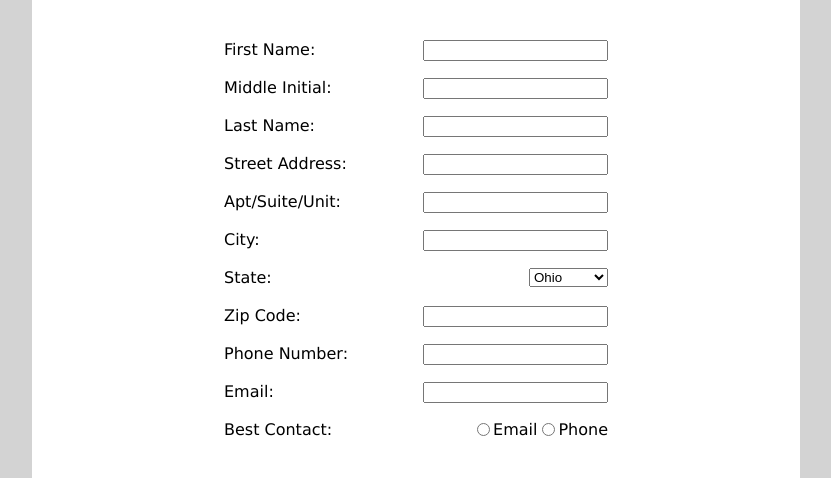
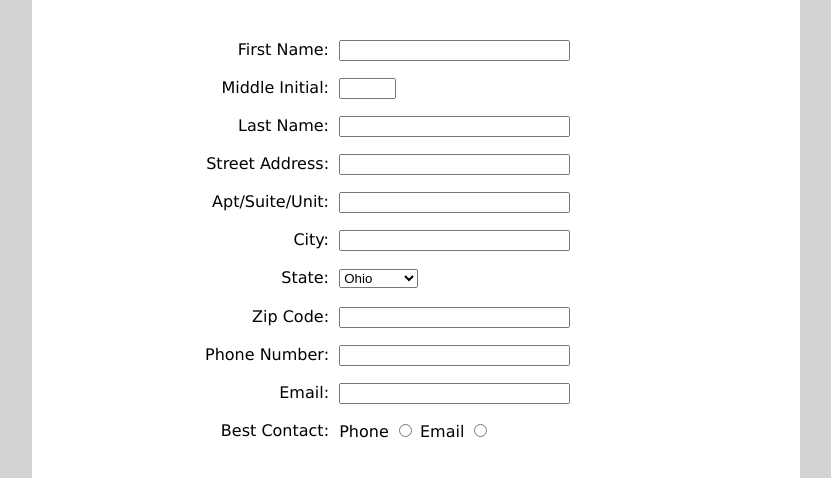
Before and after one commit to dmaddx/dmaddx.github.io, a plain HTML site: page Register.html in a window 1280 px wide. Shown: the part 322-800 px from the top of the page, without its empty margins (224-1055 px from the left). Drawn offline with Linux system fonts and the light colour scheme.

Commit message:
Website Updates

```diff
--- a/AboutWellness.css
+++ b/AboutWellness.css
@@ -117,7 +117,15 @@ input[type=checkbox] { transform: scale(1.5);
   width: 60%;
   padding: 0px;
 }
-
+.userInfoColumn1{
+	float: left;
+	width: 40%;
+	text-align: right;
+}
+.userInfoColumn2{
+	float: left;
+	width: 30%;
+}
 .columnCart1 {
   float: left;
   width: 25%;
--- a/Register.html
+++ b/Register.html
@@ -5,8 +5,8 @@
 <title>About Wellness</title>
 <meta charset="utf-8">
 <link rel="stylesheet" type="text/css" href="AboutWellness.css" media="screen">
-<link rel="stylesheet" type="text/css" href="Register.css" media="screen">
-<!--<link rel="stylesheet" type="text/css" href="rankupprinter.css" media="print">-->
+<!--<link rel="stylesheet" type="text/css" href="Register.css" media="screen">-->
+
 </head>
 <body>
 <header>
@@ -18,23 +18,23 @@
 <h2>Welcome to About Wellness Ohio Register - Personal Information</h2>
 <br>
 <div>
-			<form>
-				<label for="txtFirstName">First Name:</label> <input type="text" id="txtFirstName" name="txtFirstName"><br><br>
-				<label for="txtMI">Middle Initial:</label> <input type="text" id="txtMI" name="txtMI"><br><br>
-				<label for="txtLastName">Last Name:</label> <input type="text" id="txtLastName" name="txtLastName"><br><br>
-				<label for="txtStreet">Street Address:</label> <input type="text" id="txtStreet" name="txtStreet"><br><br>
-				<label for="txtUnit">Apt/Suite/Unit:</label> <input type="text" id="txtUnit" name="txtUnit"><br><br>
-				<label for="txtCity">City:</label> <input type="text" id="txtCity" name="txtCity"><br><br>
-				<label for="selectState">State:</label>
+			<form action="confirmRegister.php" method="post">
+				<label for="txtFirstName" class="userInfoColumn1">First Name:&nbsp&nbsp</label> <input type="text" id="txtFirstName" name="txtFirstName" class="userInfoColumn2"><br><br>
+				<label for="txtMI" class="userInfoColumn1">Middle Initial:&nbsp&nbsp</label> <span class="userInfoColumn2"><input type="text" id="txtMI" name="txtMI" maxlength="4" size="4"></span><br><br>
+				<label for="txtLastName" class="userInfoColumn1">Last Name:&nbsp&nbsp</label> <input type="text" id="txtLastName" name="txtLastName" class="userInfoColumn2"><br><br>
+				<label for="txtStreet" class="userInfoColumn1">Street Address:&nbsp&nbsp</label> <input type="text" id="txtStreet" name="txtStreet" class="userInfoColumn2"><br><br>
+				<label for="txtUnit" class="userInfoColumn1">Apt/Suite/Unit:&nbsp&nbsp</label> <input type="text" id="txtUnit" name="txtUnit" class="userInfoColumn2"><br><br>
+				<label for="txtCity" class="userInfoColumn1">City:&nbsp&nbsp</label> <input type="text" id="txtCity" name="txtCity" class="userInfoColumn2"><br><br>
+				<label for="selectState" class="userInfoColumn1">State:&nbsp&nbsp</label>
 				<select id="selectState">
 					<option value="Ohio">Ohio</option>
 					<option value="Texas">Texas</option>
 					<option value="California">California</option>
 				</select><br><br>
-				<label for="txtZipCode">Zip Code:</label> <input type="text" id="txtZipCode" name="txtZipCode"><br><br>
-				<label for="txtPhone">Phone Number:</label> <input type="phone" id="txtPhone" name="txtPhone"><br><br>
-				<label for="txtEmail">Email:</label> <input type="email" id="txtEmail" name="txtEmail"><br><br>
-				<label for="radioContact">Best Contact:</label>
+				<label for="txtZipCode" class="userInfoColumn1">Zip Code:&nbsp&nbsp</label> <input type="text" id="txtZipCode" name="txtZipCode" class="userInfoColumn2"><br><br>
+				<label for="txtPhone" class="userInfoColumn1">Phone Number:&nbsp&nbsp</label> <input type="phone" id="txtPhone" name="txtPhone" class="userInfoColumn2"><br><br>
+				<label for="txtEmail" class="userInfoColumn1">Email:&nbsp&nbsp</label> <input type="email" id="txtEmail" name="txtEmail" class="userInfoColumn2"><br><br>
+				<label for="radioContact" class="userInfoColumn1">Best Contact:&nbsp&nbsp</label>
 				<div id="radioContact">
 					<label for="optionPhone" id="labelPhone">Phone</label>
 					<input type="radio" id="optionPhone" name="contact" value="Phone">
```
Also changed, not shown: confirmRegistration.html (+4 -4 lines), medicalCard.html (+6 -2 lines).
